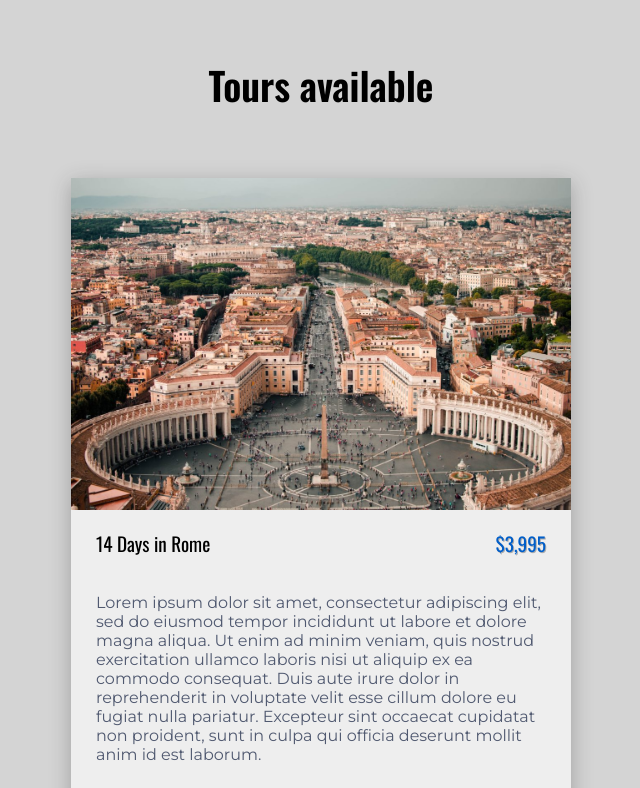
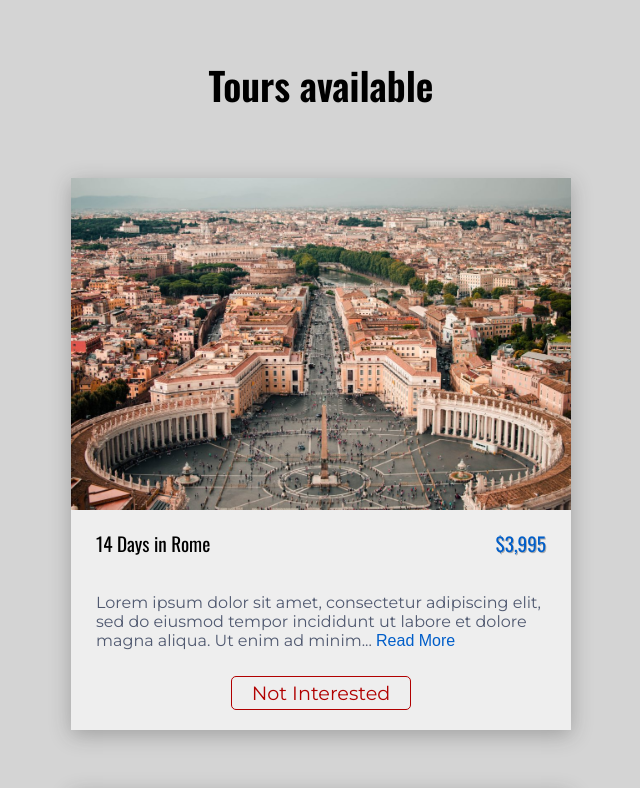
Before and after one commit to AxelRas/tours, a React (Create React App) app: page / in a window 1280 px wide. Shown: the top 788 px of the page, without its empty margins (319-959 px from the left). Built offline with nearby package versions, Linux system fonts and the light colour scheme.

Commit message:
Read More function

```diff
--- a/package.json
+++ b/package.json
@@ -6,6 +6,7 @@
     "@testing-library/jest-dom": "^5.11.9",
     "@testing-library/react": "^11.2.5",
     "@testing-library/user-event": "^12.8.3",
+    "jquery": "^3.6.0",
     "react": "^17.0.2",
     "react-dom": "^17.0.2",
     "react-scripts": "4.0.3",
--- a/src/App.js
+++ b/src/App.js
@@ -34,7 +34,7 @@ class App extends React.Component {
           <div className="container">
             <Tours data={this.state.tours} destroy={this.destroyTour}/>
           </div>
-          {this.state.tours.length == 0 ? (<div className="refresh-div"><button className="refreshButton" onClick={this.refresh}>Refresh</button></div>):""}
+          {this.state.tours.length === 0 ? (<div className="refresh-div"><button className="refreshButton" onClick={this.refresh}>Refresh</button></div>):""}
       </div>
     );}
 }
--- a/src/components/Tours.js
+++ b/src/components/Tours.js
@@ -1,4 +1,5 @@
 import React, { Component } from 'react';
+import $ from 'jquery';
 
 var formatter = new Intl.NumberFormat('en-US', {
     style: 'currency',
@@ -7,20 +8,59 @@ var formatter = new Intl.NumberFormat('en-US', {
   });
 
 
+const MAX_DESC_LENGTH = 140;
+
+
+function defaultDesc(desc, descId) {
+
+    $("#desc-"+descId).empty();
+
+    $("#desc-" + descId).append(desc.slice(0, MAX_DESC_LENGTH) + "... <button>Read More</button>");
+
+    $("#desc-" + descId).on('click', 'button', function() {
+        showAll(desc, descId);
+    });
+
+}
+
+function showAll(desc, descId) {
+
+    $("#desc-"+descId).empty();
+
+    $("#desc-"+descId).append(desc + "<button>Show Less</button>");
+
+    $("#desc-"+descId).on('click', 'button', function() {
+        defaultDesc(desc, descId);
+    });
+}
+
+
 export default class Tours extends Component {
+
+    descBuild(desc, descId) {
+
+        if(desc.length < MAX_DESC_LENGTH) {
+            return <p id={"desc-" + descId}>{desc}</p>;
+        } else {
+            return <p id={"desc-" + descId}>{desc.slice(0, MAX_DESC_LENGTH)}... <button onClick={() => showAll(desc, descId)}>Read More</button></p>;
+        }
+
+    }
+
     render() {
         return (
             <div className="tours">
                 {this.props.data.map(tour => (
-                    <div className="tour">
-                        <img className="tour-img" src={tour.image}></img>
+                    <div key={'#' + tour.title} className="tour">
+                        <img className="tour-img" src={tour.image} alt={tour.image}></img>
+
                         <div className="tour-title-price">
                             <p className="tour-title">{tour.title}</p>
                             <p className="tour-price">{formatter.format(tour.price)}</p>
                         </div>
-                        <div className="tour-desc">
-                            <p id={"#" + tour.title}>{tour.description}</p>
-                        </div>
+
+                        <div className="tour-desc">{this.descBuild(tour.description, tour.id)}</div>
+
                         <button className="button" onClick={() => this.props.destroy(tour.id)}>Not Interested</button>
                     </div>
                 ))}
--- a/src/index.css
+++ b/src/index.css
@@ -1,5 +1,5 @@
 @import url('https://fonts.googleapis.com/css2?family=Oswald:wght@200;300;400;600&display=swap');
-@import url('https://fonts.googleapis.com/css2?family=Montserrat:wght@300;400;600&display=swap');
+@import url('https://fonts.googleapis.com/css2?family=Montserrat:wght@300;400;500;600&display=swap');
 
 html {
   background-color:rgb(212, 212, 212);
@@ -65,9 +65,24 @@ html {
   color: rgb(80, 89, 112);
 }
 
+.tour-desc button {
+  border: none;
+  padding: 0;
+  margin: 0;
+  font-size: 1em;
+  color: rgb(0, 94, 201);
+  font-weight: 500;
+  cursor: pointer;
+}
+
+.tour-desc button:focus {
+  outline: none;
+}
+
 .tour-img {
   max-width: 500px;
 }
+
 
 .button {
   border: 1px solid rgb(177, 0, 0);
```
Also changed, not shown: 1 other file (tests, documents, lock files or other folders).
